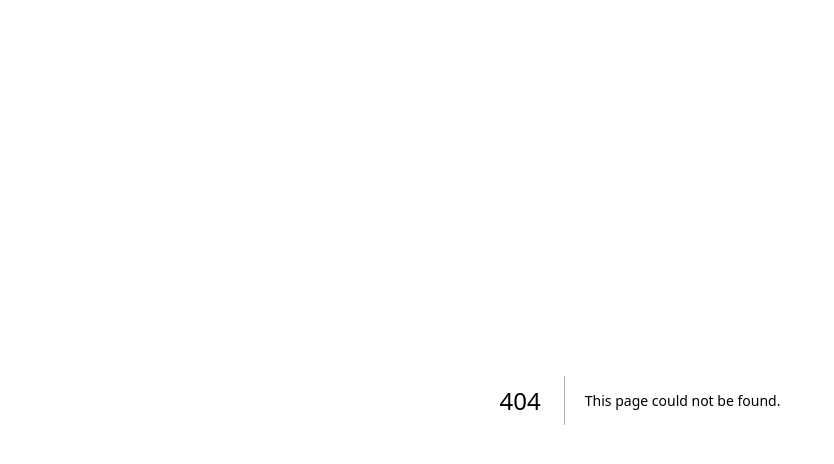
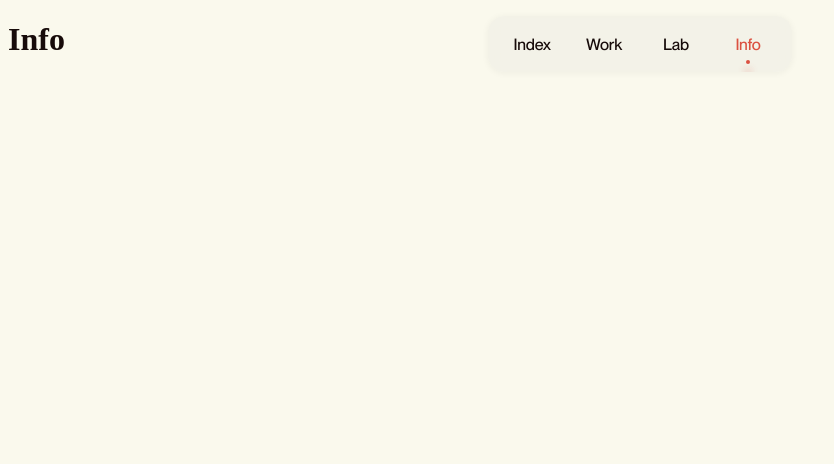
Before and after one commit to andre-alcantara/portfolio, a Next.js app: page /info in a window 1280 px wide. Before the commit this address had no page. Shown: the top 464 px of the page, without its empty margins (0-834 px from the left). Built offline with nearby package versions, Linux system fonts and the light colour scheme.

Commit message:
feat: add Nav component

```diff
--- /dev/null
+++ b/app/craft/page.tsx
@@ -0,0 +1,3 @@
+export default function CraftPage() {
+  return <h1>Craft</h1>
+}
--- /dev/null
+++ b/app/info/page.tsx
@@ -0,0 +1,3 @@
+export default function InfoPage() {
+  return <h1>Info</h1>
+}
--- /dev/null
+++ b/app/layout.module.css
@@ -0,0 +1,15 @@
+.header {
+  display: flex;
+  justify-content: center;
+  padding: 16px;
+  position: fixed;
+  top: 0;
+  left: 0;
+  right: 0;
+  z-index: 100;
+  pointer-events: none;
+}
+
+.header > * {
+  pointer-events: auto;
+}
--- a/app/layout.tsx
+++ b/app/layout.tsx
@@ -1,5 +1,7 @@
 import type { Metadata } from 'next'
 import './globals.css'
+import styles from './layout.module.css'
+import { Nav } from '@/components/layout/Nav'
 
 export const metadata: Metadata = {
   title: 'André Alcantara — Portfolio',
@@ -13,7 +15,12 @@ export default function RootLayout({
 }) {
   return (
     <html lang="en">
-      <body>{children}</body>
+      <body>
+        <header className={styles.header}>
+          <Nav />
+        </header>
+        {children}
+      </body>
     </html>
   )
 }
--- /dev/null
+++ b/app/work/page.tsx
@@ -0,0 +1,3 @@
+export default function WorkPage() {
+  return <h1>Work</h1>
+}
--- /dev/null
+++ b/components/layout/Nav.module.css
@@ -0,0 +1,23 @@
+.nav {
+  display: flex;
+  align-items: flex-start;
+  position: relative;
+  padding: 0 8px;
+  background: rgba(242, 241, 230, 0.8);
+  backdrop-filter: blur(8px);
+  border-radius: 16px;
+  box-shadow: 0px 1px 6px 1px rgba(23, 11, 10, 0.04);
+  overflow: clip;
+}
+
+.indicator {
+  position: absolute;
+  bottom: 8px;
+  left: 0;
+  width: 4px;
+  height: 4px;
+  background: var(--color-accent);
+  border-radius: 4px;
+  box-shadow: 0px 10px 7px 2px rgba(219, 81, 65, 0.2);
+  pointer-events: none;
+}
--- /dev/null
+++ b/components/layout/Nav.tsx
@@ -0,0 +1,61 @@
+'use client'
+
+import { useRef, useEffect } from 'react'
+import { usePathname } from 'next/navigation'
+import { motion } from 'framer-motion'
+import { NavItem } from './NavItem'
+import styles from './Nav.module.css'
+
+const NAV_ITEMS = [
+  { label: 'Index', href: '/' },
+  { label: 'Work', href: '/work' },
+  { label: 'Lab', href: '/craft' },
+  { label: 'Info', href: '/info' },
+]
+
+// Must stay in sync with .item width (72px) and nav padding (8px) in CSS
+const ITEM_WIDTH = 72
+const NAV_PADDING = 8
+
+const indicatorTransition = {
+  type: 'spring' as const,
+  stiffness: 600,
+  damping: 60,
+}
+
+export function Nav() {
+  const pathname = usePathname()
+  const isFirstRender = useRef(true)
+
+  useEffect(() => {
+    isFirstRender.current = false
+  }, [])
+
+  const activeIndex = NAV_ITEMS.findIndex(({ href }) =>
+    href === '/' ? pathname === '/' : pathname.startsWith(href)
+  )
+
+  const indicatorLeft = NAV_PADDING + activeIndex * ITEM_WIDTH + ITEM_WIDTH / 2 - 2
+
+  return (
+    <nav className={styles.nav}>
+      {NAV_ITEMS.map((item, index) => (
+        <NavItem
+          key={item.href}
+          label={item.label}
+          href={item.href}
+          isActive={index === activeIndex}
+          skipAnimation={isFirstRender.current}
+        />
+      ))}
+      {activeIndex >= 0 && (
+        <motion.div
+          className={styles.indicator}
+          animate={{ x: indicatorLeft }}
+          initial={false}
+          transition={isFirstRender.current ? { duration: 0 } : indicatorTransition}
+        />
+      )}
+    </nav>
+  )
+}
--- /dev/null
+++ b/components/layout/NavItem.module.css
@@ -0,0 +1,43 @@
+.item {
+  display: flex;
+  align-items: center;
+  justify-content: center;
+  width: 72px;
+  height: 56px;
+  padding: 16px 24px;
+  box-sizing: border-box;
+  text-decoration: none;
+  cursor: pointer;
+  position: relative;
+}
+
+.label {
+  display: block;
+  font-family: var(--font-body);
+  font-size: 16px;
+  font-weight: 500;
+  letter-spacing: -0.2px;
+  color: var(--color-text-primary);
+  text-align: center;
+  white-space: nowrap;
+}
+
+.active .label {
+  color: var(--color-accent);
+}
+
+.item:hover .label {
+  color: var(--color-accent);
+}
+
+.indicator {
+  position: absolute;
+  bottom: 8px;
+  left: calc(50% - 2px);
+  width: 4px;
+  height: 4px;
+  background: var(--color-accent);
+  border-radius: 4px;
+  box-shadow: 0px 10px 7px 2px rgba(219, 81, 65, 0.2);
+  pointer-events: none;
+}
--- /dev/null
+++ b/components/layout/NavItem.tsx
@@ -0,0 +1,27 @@
+'use client'
+
+import Link from 'next/link'
+import { motion } from 'framer-motion'
+import styles from './NavItem.module.css'
+import type { NavItemProps } from '@/lib/types'
+
+const MotionLink = motion(Link)
+
+const pressTransition = {
+  type: 'spring' as const,
+  stiffness: 600,
+  damping: 28,
+}
+
+export function NavItem({ label, href, isActive, skipAnimation: _ }: NavItemProps) {
+  return (
+    <MotionLink
+      href={href}
+      className={`${styles.item} ${isActive ? styles.active : ''}`}
+      whileTap={isActive ? undefined : { scale: 0.875 }}
+      transition={pressTransition}
+    >
+      <span className={styles.label}>{label}</span>
+    </MotionLink>
+  )
+}
--- /dev/null
+++ b/lib/types.ts
@@ -0,0 +1,6 @@
+export type NavItemProps = {
+  label: string
+  href: string
+  isActive: boolean
+  skipAnimation: boolean
+}
--- a/package.json
+++ b/package.json
@@ -9,6 +9,7 @@
     "lint": "eslint"
   },
   "dependencies": {
+    "framer-motion": "^12.38.0",
     "next": "16.2.4",
     "react": "19.2.4",
     "react-dom": "19.2.4"
```
Also changed, not shown: 1 other file (tests, documents, lock files or other folders).
